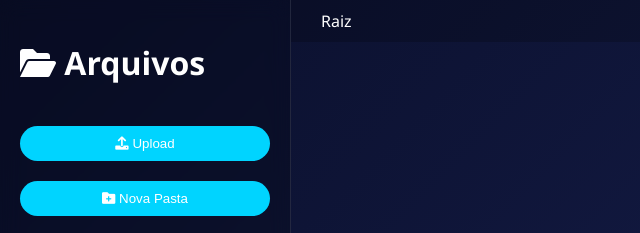
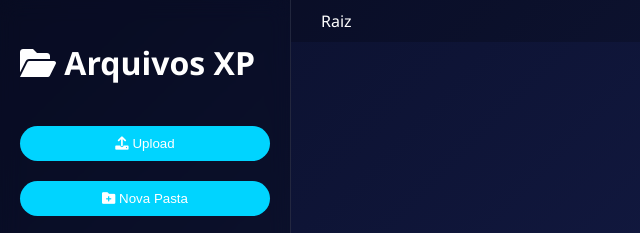
Before and after one commit to rtoram/xperiArqi, a plain HTML site: page index.html in a window 1280 px wide. Shown: the top 233 px of the page, 0-640 px from the left. Drawn offline with Linux system fonts and the light colour scheme.

Commit message:
Update index.html

```diff
--- a/index.html
+++ b/index.html
@@ -9,7 +9,7 @@
 </head>
 <body class="theme-dark">
     <div id="menu" class="futuristic-menu">
-        <h1><i class="fas fa-folder-open"></i> Arquivos</h1>
+        <h1><i class="fas fa-folder-open"></i> Arquivos XP</h1>
         <button id="uploadButton" class="futuristic-btn" title="Fazer upload de arquivos"><i class="fas fa-upload"></i> Upload</button>
         <input type="file" id="fileInput" multiple style="display: none;">
         <button id="createFolder" class="futuristic-btn" title="Criar nova pasta"><i class="fas fa-folder-plus"></i> Nova Pasta</button>
```
